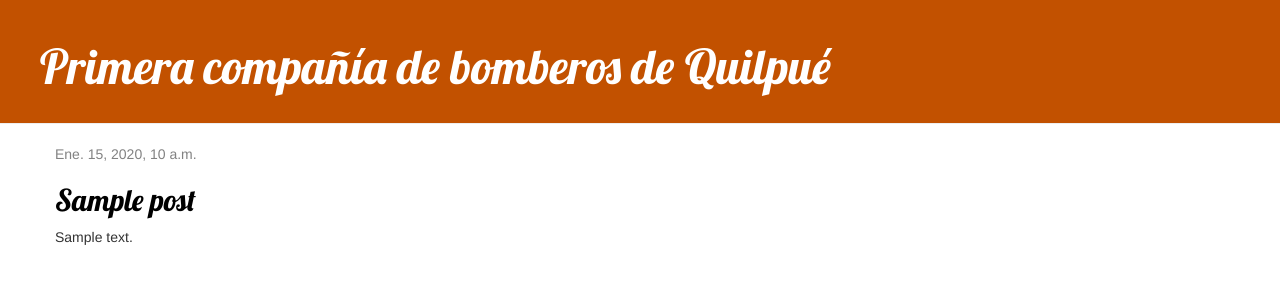
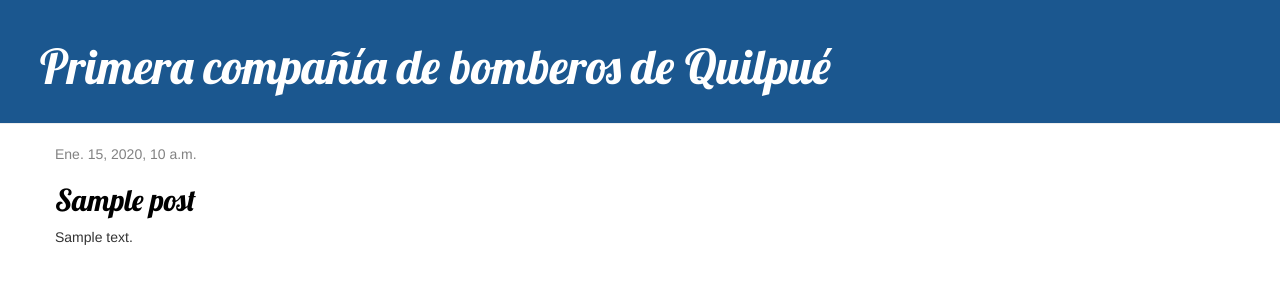
Before and after one commit to Lua-Code12/bomberos_quilpue, a Django app: template blog/templates/blog/post_list.html in a window 1280 px wide. Shown: the top 300 px of the page. Run offline with Django 3.2, Linux system fonts and the light colour scheme; the template is opened without the code that fills it: most values are stand-ins (such as "Sample title", 1, 10 or a date in 2020); some libraries are stand-ins or nearby versions.

Commit message:
cambio de color y post en inicio

```diff
--- a/blog/static/css/blog.css
+++ b/blog/static/css/blog.css
@@ -1,5 +1,5 @@
 .page-header {
-    background-color: #C25100;
+    background-color: rgb(27, 87, 143);
     margin-top: 0;
     padding: 20px 20px 20px 40px;
 }
```
Also changed, not shown: blog/templates/blog/post_list.html (line endings or trailing spaces), blog/urls.py (line endings or trailing spaces).
